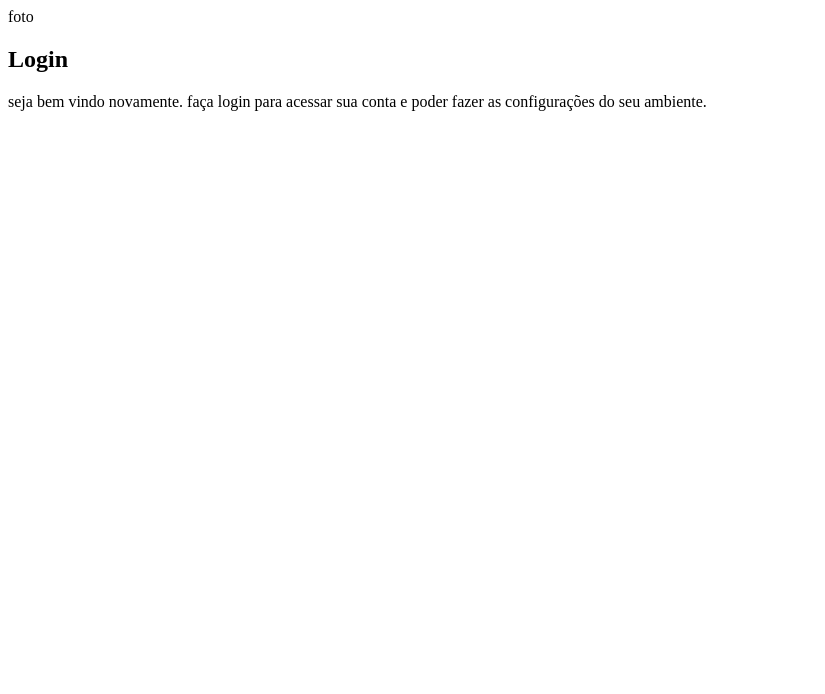
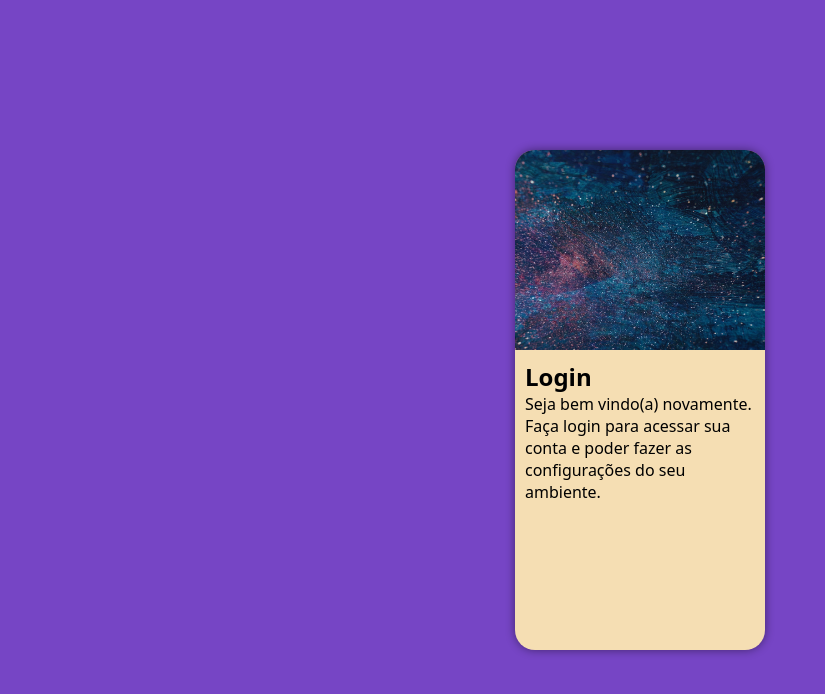
Before and after one commit to alifferfarias1/projeto-login, a plain HTML site: page index.html in a window 1280 px wide. Shown: the whole page, without its empty margins (0-825 px from the left). Drawn offline with Linux system fonts and the light colour scheme.

Commit message:
criando as css do projeto

```diff
--- a/index.html
+++ b/index.html
@@ -10,11 +10,11 @@
     <main>
         <section id="login">
             <div id="imagem">
-                foto
+                <!-- aqui vai a img nas css -->
             </div>
             <div id="formulario">
                 <h1>Login</h1>
-                <p>seja bem vindo novamente. faça login para acessar sua conta e poder fazer as configurações do seu ambiente.</p>
+                <p>Seja bem vindo(a) novamente. Faça login para acessar sua conta e poder fazer as configurações do seu ambiente.</p>
                 <form action="login.php" method="post">
 
                 </form>
--- a/styles/style.css
+++ b/styles/style.css
@@ -5,3 +5,51 @@ paleta de cores
 verde: #49a09d
 lilas: 5f2c82
  */
+
+
+ * {
+    font-family: system-ui, -apple-system, BlinkMacSystemFont, 'Segoe UI', Roboto, Oxygen, Ubuntu, Cantarell, 'Open Sans', 'Helvetica Neue', sans-serif;
+    padding: 0;
+    margin: 0;
+    box-sizing: border-box;
+ }
+
+ body, html {
+    background-color: #7645c5;
+    height: 100vh;
+    width: 100vw;
+ }
+
+ main {
+    position: relative;
+    height: 100vh;
+    width: 100vw;
+
+ }
+
+ section#login{
+    box-shadow: 0px 0px 10px rgba(0, 0, 0, 0.449);
+    position: absolute;
+    background-color: wheat;
+    width: 250px;
+    height: 500px;
+    overflow: hidden;
+    border-radius: 20px;
+    top: 50%;
+    left: 50%;
+    transform: translate(-50%, -50%);
+
+ }
+
+ section#login > div#imagem{
+    display: block;
+    background: #5f2c82 url(../imgs/imagem-espaço.jpg);
+    background-size: cover;
+    background-position: center center;
+    height: 200px;
+ }
+
+ section#login > div#formulario {
+    display: block;
+    padding: 10px;
+ }
```
